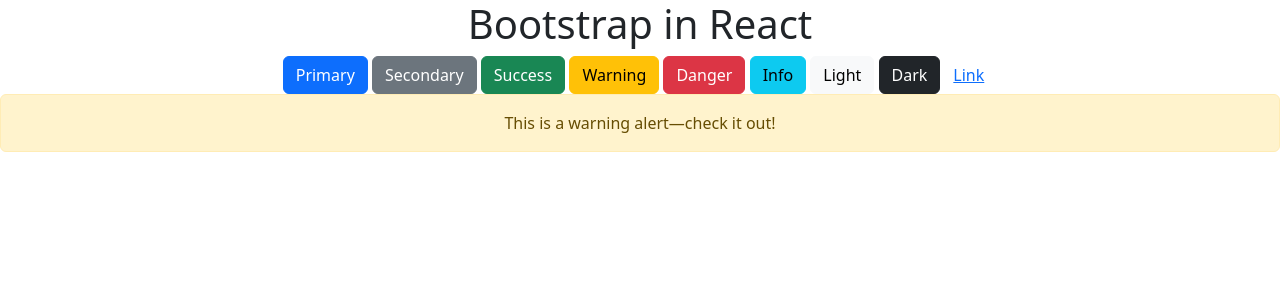
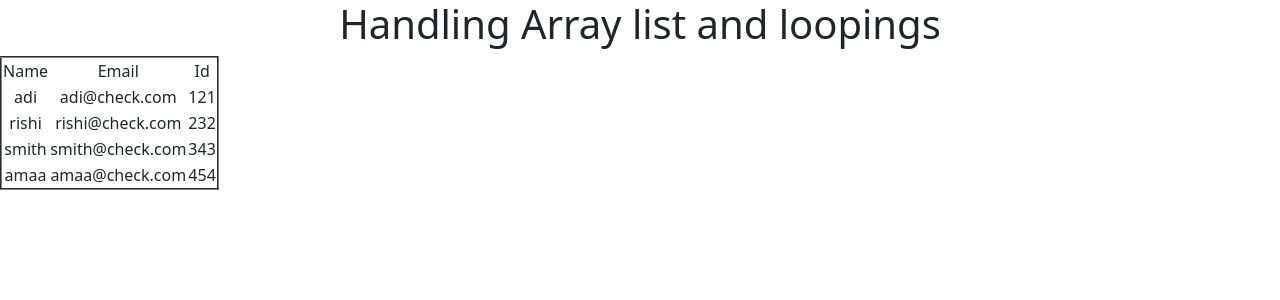
Before and after one commit to codeAlok/React_js_prct, a React (Create React App) app: page / in a window 1280 px wide. Shown: the top 300 px of the page. Built offline with nearby package versions, Linux system fonts and the light colour scheme.

Commit message:
Handle list & looping arr

```diff
--- a/src/App.js
+++ b/src/App.js
@@ -11,7 +11,7 @@
 import './style.css'; // to check styles in react
 import style from './custom.module.css'; // to work with module styles in react
 
-import { Button,Alert } from 'react-bootstrap'; //Bootstrap
+import { Button, Alert } from 'react-bootstrap'; //Bootstrap
 
 // function App() {
 
@@ -353,30 +353,75 @@
 // }
 
 
-//*** Bootstrap in React ***
+// //*** Bootstrap in React ***
+// function App() {
+//     return (
+//         <div className='App'>
+//             <h1>Bootstrap in React</h1>
+//             <Button variant="primary">Primary</Button>{' '}
+//             <Button variant="secondary">Secondary</Button>{' '}
+//             <Button variant="success">Success</Button>{' '}
+//             <Button variant="warning">Warning</Button>{' '}
+//             <Button variant="danger">Danger</Button>{' '}
+//             <Button variant="info">Info</Button>{' '}
+//             <Button variant="light">Light</Button>{' '}
+//             <Button variant="dark">Dark</Button>
+//             <Button variant="link">Link</Button>
+
+//             {/* using Alert property of bootstrap */}
+//             {
+//                 <Alert variant="warning">
+//                     This is a warning alert—check it out!
+//                 </Alert>
+//             }
+//         </div>
+//     )
+// }
+
+
+// *** Handle Array list and loopings ***
 function App() {
+    // const students = ['adi', 'rishi', 'smith', 'ritik', 'amaa'];
+
+    // map looking & for loop support outside return but ==> (for,while,do-while loop ) will not support inside return
+    // students.map((item)=>{
+    //     console.warn("My name in map is: ",item);
+    // });
+
+    // for(let i=0; i < students.length; i++) {
+    //     console.warn("My name in for loop is: ",students[i]);
+    // }
+
+    const candidates = [
+        { name: 'adi', email: 'adi@check.com', id: 121 },
+        { name: 'rishi', email: 'rishi@check.com', id: 232 },
+        { name: 'smith', email: 'smith@check.com', id: 343 },
+        { name: 'amaa', email: 'amaa@check.com', id: 454 },
+    ];
+
     return (
         <div className='App'>
-            <h1>Bootstrap in React</h1>
-            <Button variant="primary">Primary</Button>{' '}
-            <Button variant="secondary">Secondary</Button>{' '}
-            <Button variant="success">Success</Button>{' '}
-            <Button variant="warning">Warning</Button>{' '}
-            <Button variant="danger">Danger</Button>{' '}
-            <Button variant="info">Info</Button>{' '}
-            <Button variant="light">Light</Button>{' '}
-            <Button variant="dark">Dark</Button>
-            <Button variant="link">Link</Button>
-
-            {/* using Alert property of bootstrap */}
-            {
-                <Alert variant="warning">
-                    This is a warning alert—check it out!
-                </Alert>
-            }
+            <h1>Handling Array list and loopings</h1>
+            <table border='2'>
+                <tr>
+                    <td>Name</td>
+                    <td>Email</td>
+                    <td>Id</td>
+                </tr>
+                {
+                    candidates.map((item) =>
+                        <tr>
+                            <td>{item.name}</td>
+                            <td>{item.email}</td>
+                            <td>{item.id}</td>
+                        </tr>
+                    )
+                }
+            </table>
         </div>
     )
 }
 
 
+
 export default App;
```
